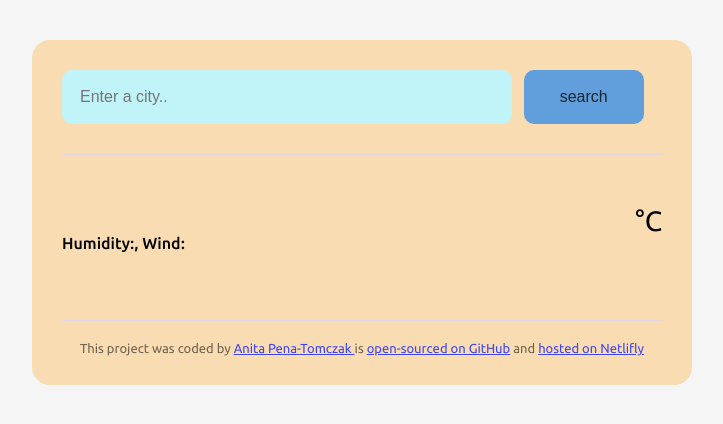
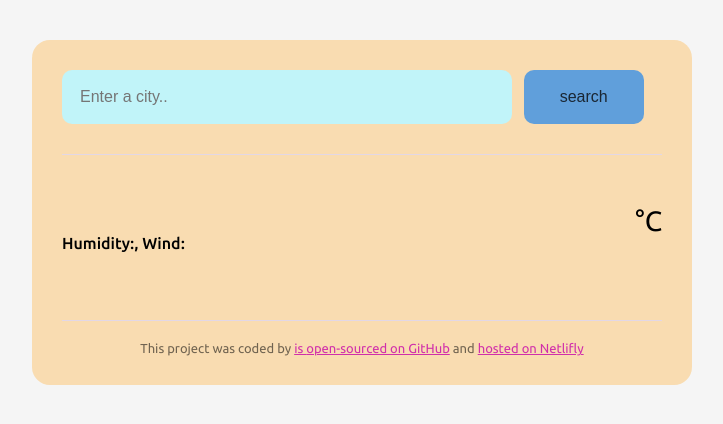
Before and after one commit to Moldee81/Weather-App-with-forecast, a plain HTML site: page index.html in a window 1280 px wide. Shown: the whole page, without its empty margins (278-1001 px from the left). Drawn offline with nearby package versions, Linux system fonts and the light colour scheme; no server answers.

Commit message:
Updated links and title

```diff
--- a/index.html
+++ b/index.html
@@ -11,7 +11,7 @@
       href="https://fonts.googleapis.com/css2?family=Ubuntu:ital,wght@0,300;0,400;0,500;0,700;1,300;1,400;1,500;1,700&display=swap"
       rel="stylesheet"
     />
-    <title>My vanilla app</title>
+    <title>Weather App with forecast</title>
   </head>
   <body>
     <div class="weather-app">
@@ -50,15 +50,14 @@
       <footer>
         This project was coded by
         <a href="https://github.com/Moldee81" target="_blank"
-          >Anita Pena-Tomczak
         </a>
         is
-        <a href="https://github.com/Moldee81/my-vanilla-app" target="_blank"
+        <a href="https://github.com/Moldee81/Weather-App-with-forecast" target="_blank"
           >open-sourced on GitHub</a
         >
         and
         <a
-          href="https://app.netlify.com/sites/luminous-jalebi-65fc21/overview"
+          href="https://golden-liger-bff920.netlify.app/"
           target="_blank"
         >
           hosted on Netlifly</a
--- a/style.css
+++ b/style.css
@@ -3,7 +3,7 @@ body {
   font-family: "Ubuntu", serif;
 }
 a {
-  color: rgba(46, 56, 242, 0.915);
+  color: rgba(205, 31, 170, 0.915);
 }
 .weather-app {
   background: rgba(251, 210, 149, 0.707);
@@ -87,6 +87,7 @@ main {
 }
 .forecast-day :hover {
   transform: scale(1.5);
+  transition: all ease-in-out 250ms;
 }
 .forecast-date {
   text-align: center;
```
